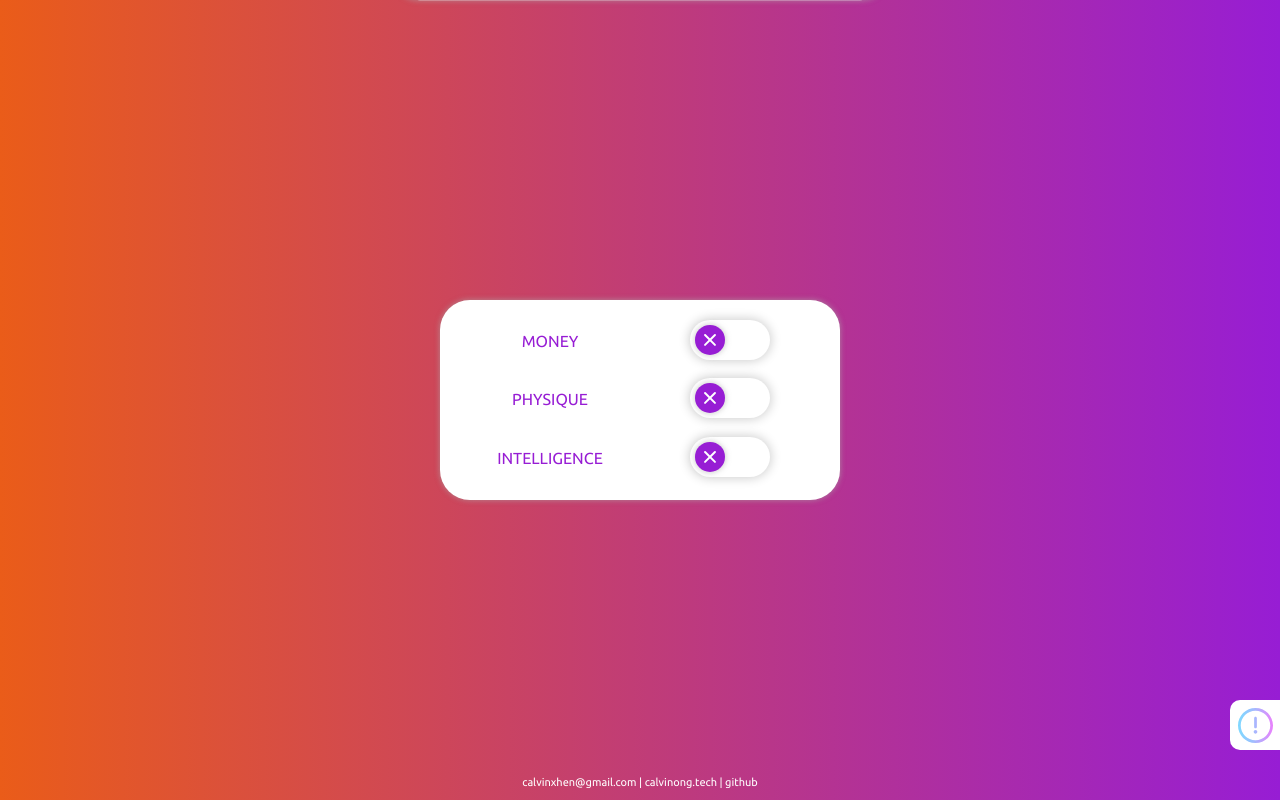
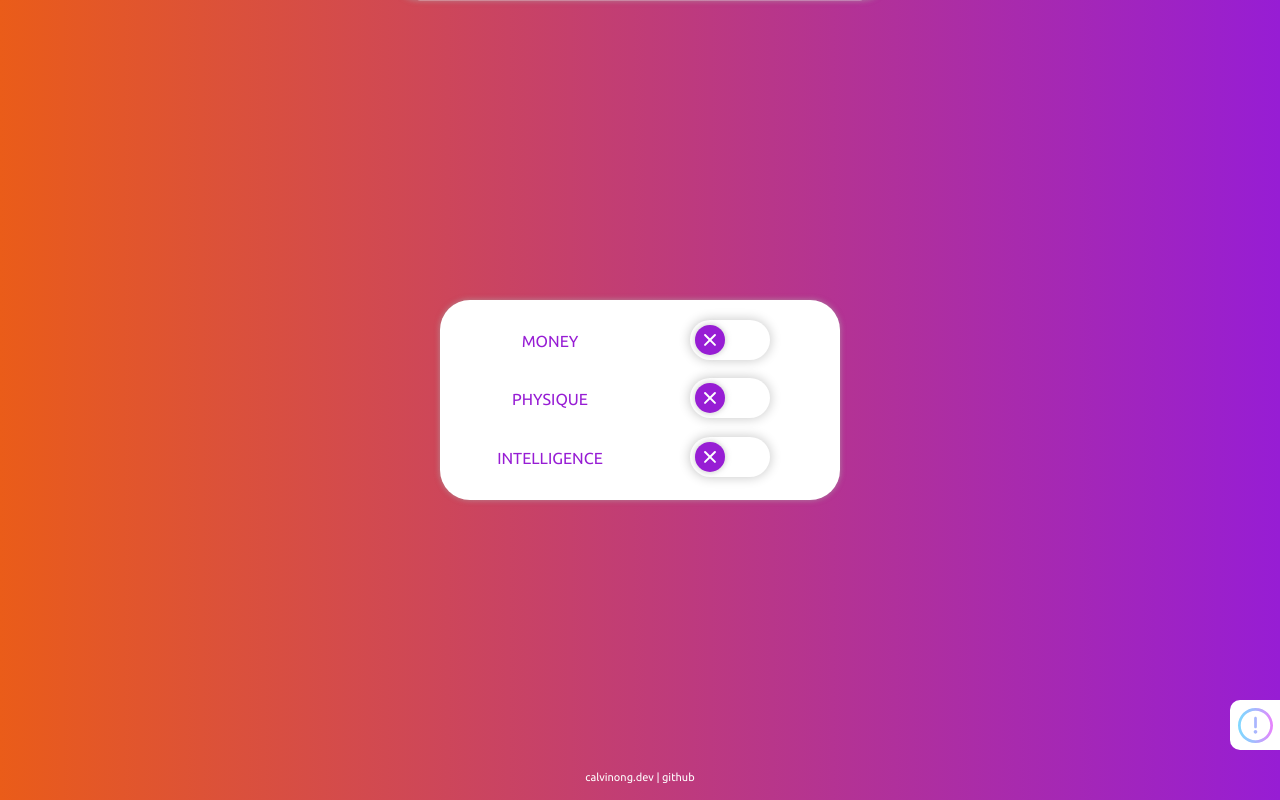
Before and after one commit to owx940810/youcanthaveitall, a plain HTML site: page index.html in a window 1280 px wide. Drawn offline with Linux system fonts and the light colour scheme.

Commit message:
Update links and footer spacing

```diff
--- a/css/common.css
+++ b/css/common.css
@@ -334,6 +334,7 @@ a {
 footer {
   position: absolute;
   bottom: 0;
+  padding: 1rem 0;
   width: 100%;
   text-align: center;
   font-size: 11px;
--- a/index.html
+++ b/index.html
@@ -52,7 +52,7 @@
       </div>
     </div>
     <footer>
-      <p>calvinxhen@gmail.com | <a href="http://calvinong.tech">calvinong.tech</a> | <a href="https://github.com/owx940810">github</a></p>
+      <a href="https://calvinong.dev">calvinong.dev</a> | <a href="https://github.com/owx940810/youcanthaveitall">github</a>
     </footer>
     <script src="js/index.js"></script>
   </body>
```
